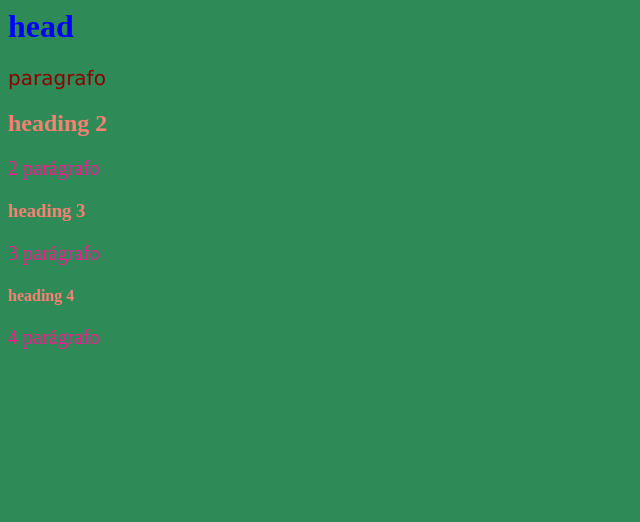
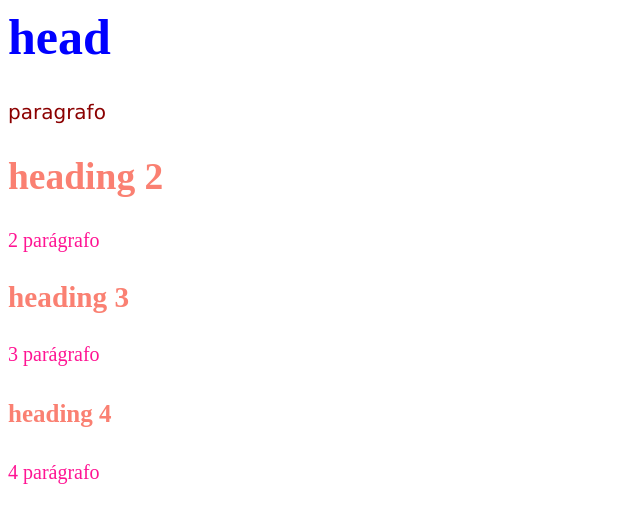
Before and after one commit to rafaelpratti/Ativ.-Prog-WEB, a plain HTML site: page index.html in a window 1280 px wide. Shown: the whole page, without its empty margins (0-640 px from the left). Drawn offline with Linux system fonts and the light colour scheme.

Commit message:
Update index.html

```diff
--- a/index.html
+++ b/index.html
@@ -4,7 +4,7 @@
         <link rel="stylesheet" href="style.css">
         <style type="text/css">
         body {
-            background-color: #2E8B57;
+            font-size: 25px;
         }
             h1{
                 color: blue;
```
